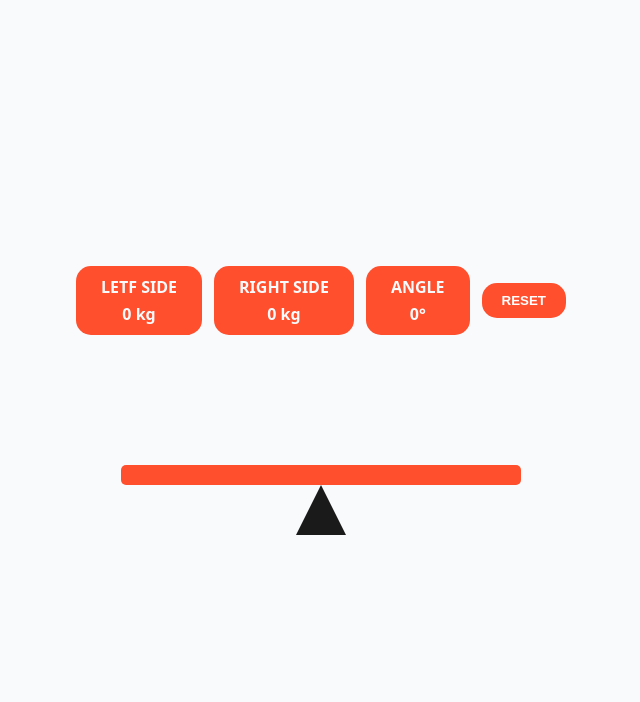
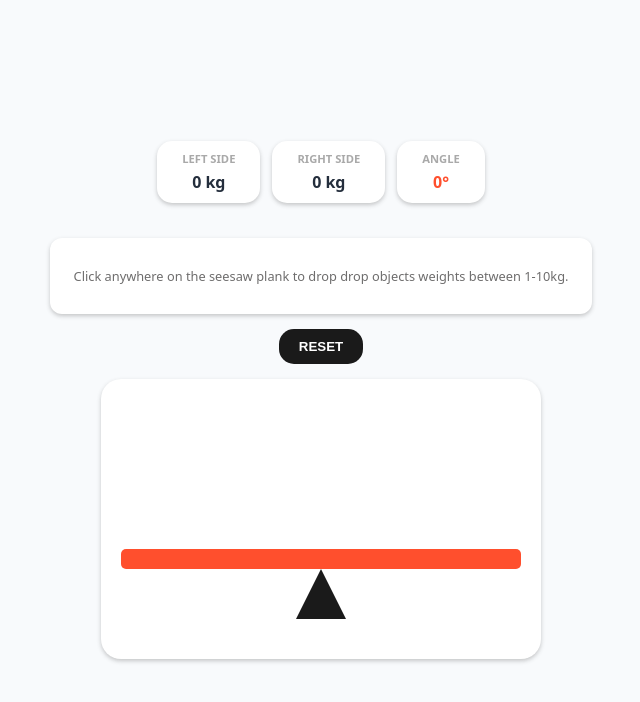
Before and after one commit to gmzseverr/seesaw-simulation, a plain HTML site: page index.html in a window 1280 px wide. Shown: the whole page, without its empty margins (319-959 px from the left). Drawn offline with Linux system fonts and the light colour scheme; a web font is replaced by a local one.

Commit message:
add info section and styles

```diff
--- a/index.html
+++ b/index.html
@@ -12,30 +12,43 @@
     <div class="container">
       <div class="control-panel">
         <div class="data-card">
-          <span class="label" id="left-side-weight">LETF SIDE</span>
+          <span class="label" id="left-side-weight">LEFT SIDE</span>
           <span class="value">0 kg</span>
         </div>
         <div class="data-card">
           <span class="label" id="right-side-weight">RIGHT SIDE</span>
           <span class="value">0 kg</span>
         </div>
-        <div class="data-card">
+        <div class="data-card angle-card">
           <span class="label" id="angle-tilt">ANGLE</span>
           <span class="value">0°</span>
         </div>
-        <button class="reset-btn" id="reset-btn">RESET</button>
+      </div>
+      <div class="info-section">
+        <p>Click anywhere on the seesaw plank to drop drop objects weights between 1-10kg.</p>
+      </div>
+      <button class="reset-btn" id="reset-btn">RESET</button>
 
+      <div class="seesaw-container">
+        <div class="seesaw-area">
+          <div id="seesaw-plank" class="seesaw-plank"></div>
+          <div class="pivot"></div>
       </div>
-        <div class="seesaw-area">
-            <div id="seesaw-plank" class="seesaw-plank"></div>
-            <div class="pivot"></div>
+      </div>
 
-        </div>
     </div>
 </body>
 
 <style>
     /*styles for seesaw*/
+    :root{
+      --primary-color: #FF4F2D;
+      --light-bg: #F8FAFC;
+      --dark-color: #1A1A1A;
+      --card-bg: #FFFFFF;
+      --text:#242e3c;
+      --border-color: #d0d4d9;
+    }
     body {
       font-family:system-ui, -apple-system, BlinkMacSystemFont, 'Segoe UI', Roboto, Oxygen, Ubuntu, Cantarell, 'Open Sans', 'Helvetica Neue', sans-serif;
         display: flex;
@@ -51,6 +64,7 @@
         flex-direction: column;
         justify-content: center;
         align-items: center;
+        gap: 15px;
       }
 
       .control-panel{
@@ -61,21 +75,30 @@
 
       }
       .data-card{
-        background-color: #FF4F2D;
+        background-color: var(--card-bg);
         padding: 10px 25px;
         display: flex;
         flex-direction: column;
         border-radius: 15px;
         gap: 5px;
+        box-shadow: 0 2px 4px rgba(49, 49, 49, 0.259) ;
+      }
+      .data-card:hover {
+        transform: translateY(-2px);
       }
       .data-card .label{
-        font-size: 1rem;
-        color: #F8FAFC;
+        font-size: 0.7rem;
+        color:darkgray;
         font-weight: 600;
       }
-      .data-card .value{
+      .data-card .value {
         font-size: 1rem;
-        color: #F8FAFC;
+        color: var(--text);
+        font-weight: 700;
+      }
+       .angle-card .value{
+        font-size: 1rem;
+        color: var(--primary-color);
         font-weight: 700;
       }
 
@@ -83,21 +106,53 @@
         padding: 10px 20px;
         border-radius: 15px;
         border: none;
-        background: #FF4F2D;
+        background:#1A1A1A;
         color: white;
         cursor: pointer;
         font-weight: bold;
       }
+      .reset-btn:hover{
+        transform: translateY(-2px);
+      }
+      .info-section{
+        background-color: var(--card-bg);
+        padding: 16px 24px;
+        border-radius: 12px;
+        margin-top: 20px;
+        box-shadow: 0 2px 4px rgba(49, 49, 49, 0.259) ;
+      }
+      .info-section p{
+        font-size: 0.8rem;
+        color:rgb(110, 109, 109);
+        font-weight: 500;
+      }
 
 
-      .seesaw-area {
+
+      .seesaw-container{
+        background-color: var(--card-bg);
+        padding: 40px 20px;
         position: relative;
-        width: 500px;
-        height: 200px;
+        border-radius: 20px;
+        box-shadow: 0 2px 4px rgba(49, 49, 49, 0.259) ;
+        display: flex;
         display: flex;
         flex-direction: column;
         align-items: center;
         justify-content: flex-end;
+
+      }
+      .seesaw-area {
+        position: relative;
+        width: 400px;
+        height: 200px;
+        transform-origin: center bottom;
+        display: flex;
+        display: flex;
+        flex-direction: column;
+        align-items: center;
+        justify-content: flex-end;
+
       }
       .seesaw-plank {
         position: absolute;
@@ -124,11 +179,15 @@
 
       .weight-object{
         position:absolute;
-        bottom: 100%;
+        bottom: 20px;
         display: flex;
         justify-content: center;
         align-items: center;
+        color: white;
+        text-shadow: 0 2px 4px rgba(0, 0, 0, 0.3);
         transition: transform 0.3s ease;
+        z-index: 3;
+
       }
 
       .weight-object.square {
@@ -157,15 +216,6 @@
         font-weight: bold;
 
       }
-
-
-
-
-
-
-
-
-
 
   </style>
 
@@ -216,11 +266,11 @@
     let rightWeight =0;
 
     objects.forEach(obj => {
-      const torque = obj.weight * obj.distance;
+      const torque = obj.weight * Math.abs(obj.distance);
       if (obj.distance < 0) {
-        leftTorque += Math.abs(torque);
+        leftTorque += torque;
         leftWeight += obj.weight;
-      } else {
+      } else if (obj.distance > 0) {
         rightTorque += torque;
         rightWeight += obj.weight;
       }
@@ -265,7 +315,9 @@
     label.textContent = obj.weight;
     element.appendChild(label);
 
-    element.style.left = `${(obj.x / PLANK_LENGTH) * 100}%`;
+    element.style.left = (obj.x / PLANK_LENGTH) * 100 + "%"
+    element.style.transform = 'translateX(-50%)';
+
     seesawPlank.appendChild(element);
 
   }
@@ -312,49 +364,6 @@
   }
 
 
-
-
-
-
-
-
-
-
-
-
-
-
-
-
-
-
-
-
-
-
-
-
-
-
-
-
-
-
-
-
-
-
-
-
-
-
-
-
-
-
-
-
-
   </script>
 
 </html>
```
